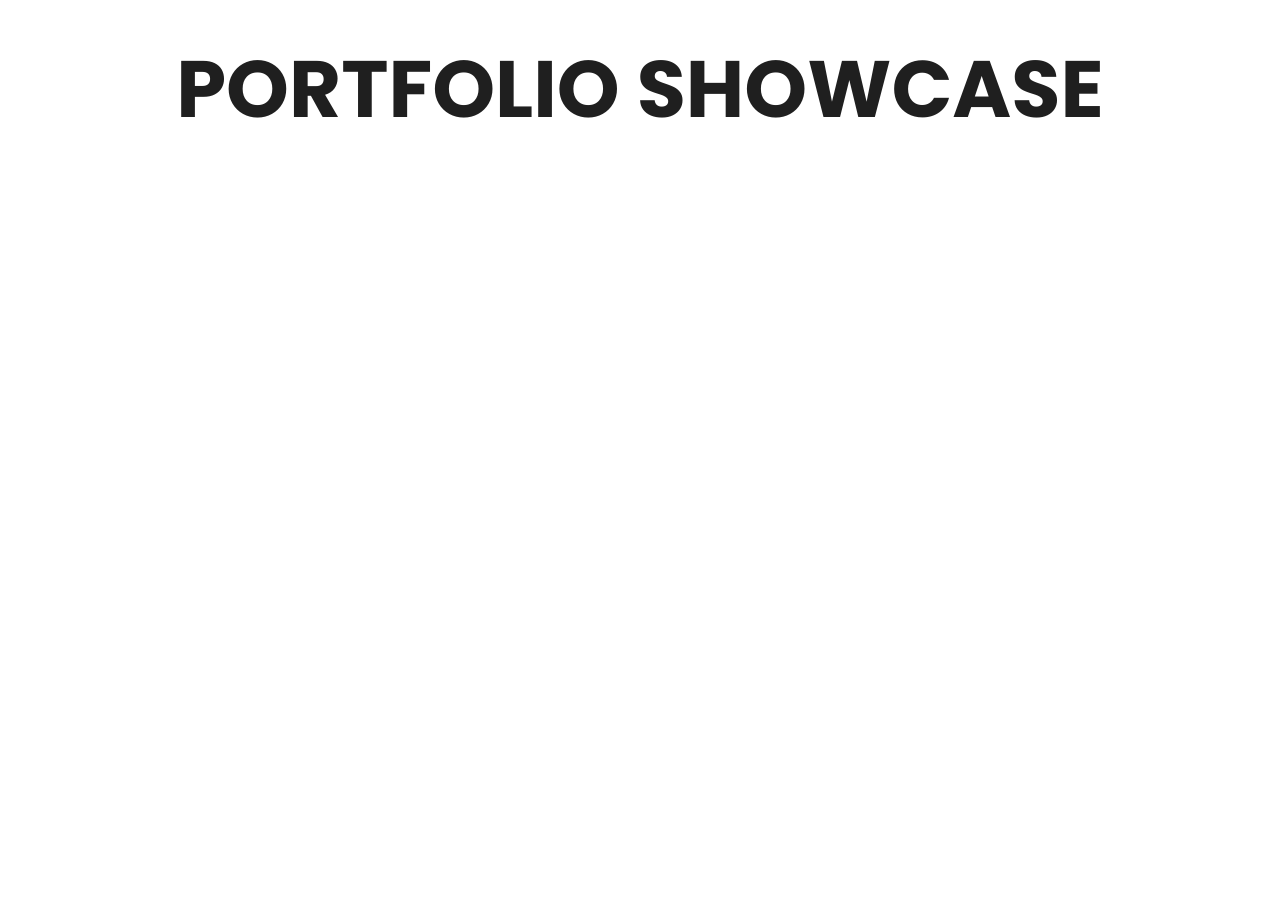
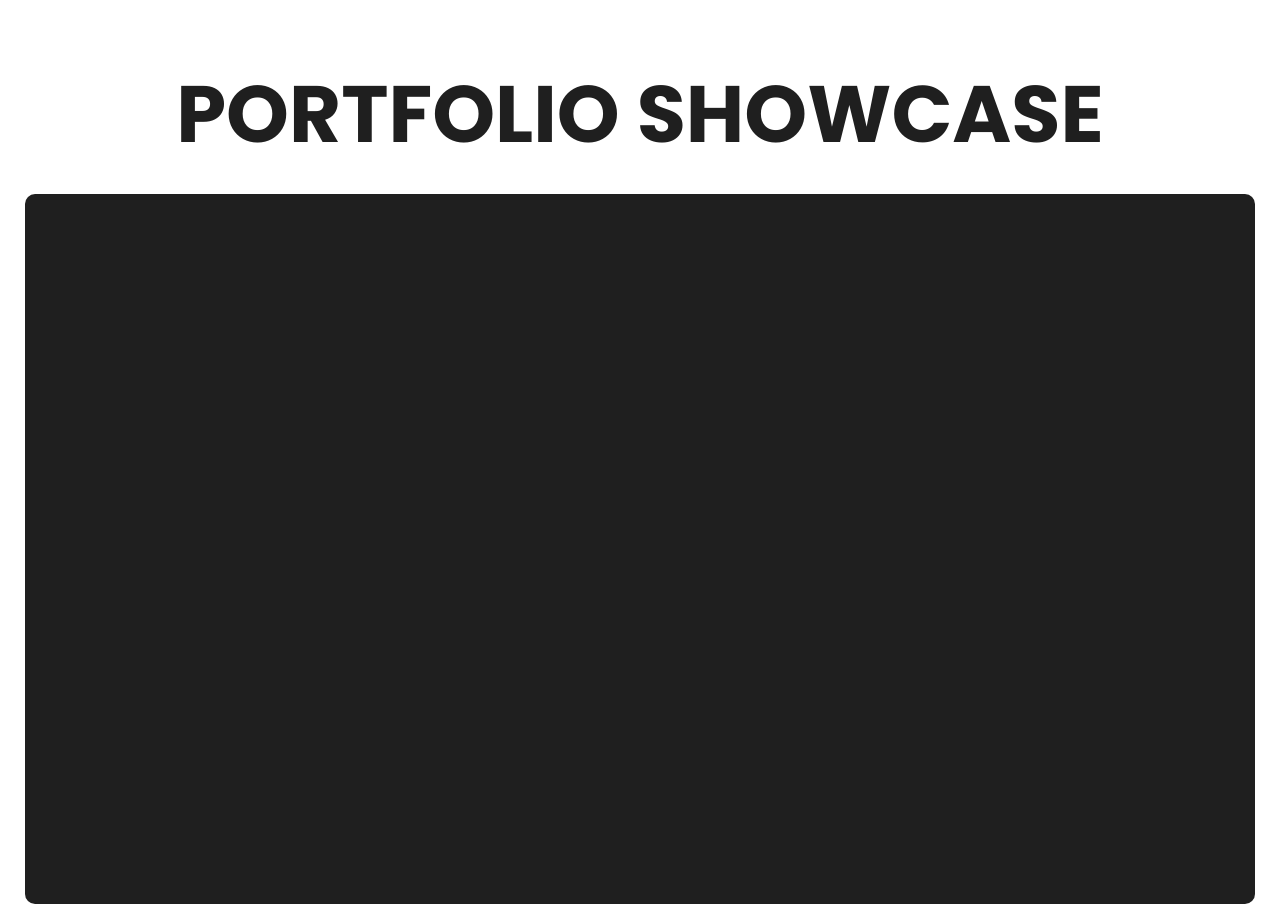
Before and after one commit to fikrysetiaone/portfolio, a plain HTML site: page index.html in a window 1280 px wide. Shown: the part 1904-2808 px from the top of the page. Drawn offline with Linux system fonts and the light colour scheme.

Commit message:
add portfolio container

```diff
--- a/index.html
+++ b/index.html
@@ -50,11 +50,8 @@
 
     <!-- PORTFOLIO SHOWCASE SECTION -->
      <div id="portfolio">
-        <div class="heading_box">
-            <h1>PORTFOLIO SHOWCASE</h1>
-        </div>
-
-
+        <h1>PORTFOLIO SHOWCASE</h1>
+        <div class="portfolio_container"></div>
      </div>
 
 </body>
--- a/style.css
+++ b/style.css
@@ -130,16 +130,15 @@ a{
 }
 
 #portfolio h1{
+    margin-top: 50px;
     font-size: 80px;
     color: #1f1f1f;
 }
 
-.heading_box{
-    /* background-color: #1f1f1f; */
-    /* height: 50px; */
+.portfolio_container{
     width: 100%;
-    margin: 25px 25px;
-    display: flex;
-    justify-content: center;
-    border-radius: 10px;
+    height: 800px;
+    background-color: #1f1f1f;
+    margin-top: 20px;
+    border-radius: 10px ;
 }
```
